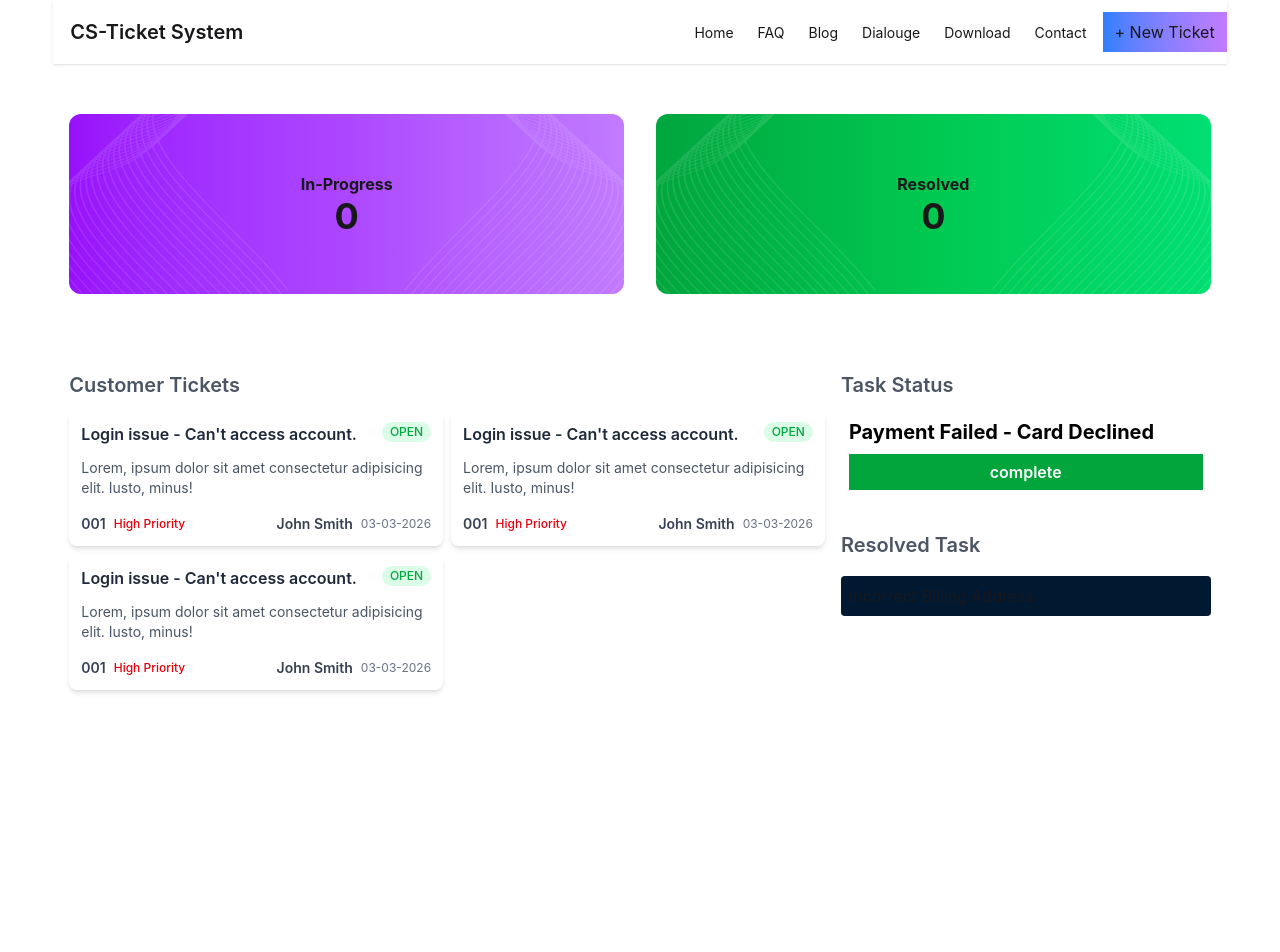
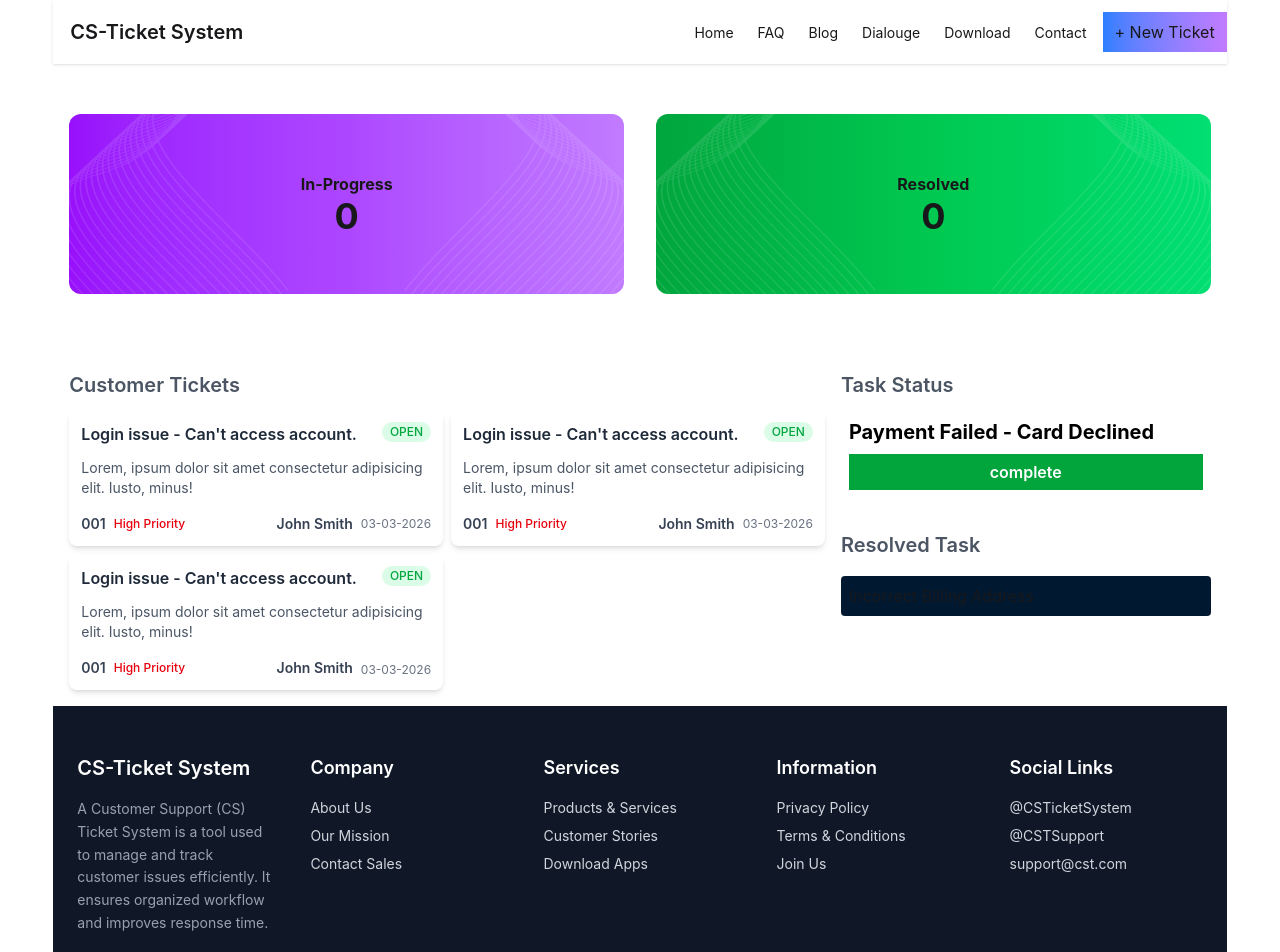
Before and after one commit to pobittra1/cs-ticket-system, a React (Vite) app: page / in a window 1280 px wide. Shown: the top 952 px of the page. Before the commit the page ends 800 px from the top, so only its background shows below. Built offline with nearby package versions, Linux system fonts and the light colour scheme.

Commit message:
implement footer section

```diff
--- a/src/App.jsx
+++ b/src/App.jsx
@@ -1,5 +1,6 @@
 
 import './App.css'
+import Footer from './components/Footer/Footer'
 import HeroSec from './components/HeroSec/HeroSec'
 import Navbar from './components/Navbar/Navbar'
 import TicketSec from './components/TicketSec/TicketSec'
@@ -9,10 +10,11 @@ function App() {
 
   return (
     <>
-      <div className="web-container w-11/12 mx-auto">
+      <div className="web-container w-11/12 mx-auto bg-white">
         <Navbar></Navbar>
         <HeroSec></HeroSec>
         <TicketSec></TicketSec>
+        <Footer></Footer>
       </div>
     </>
   )
--- /dev/null
+++ b/src/components/Footer/Footer.jsx
@@ -0,0 +1,61 @@
+const Footer = () => {
+    return (
+        <footer className="bg-gray-900 text-gray-300">
+            <div className="max-w-7xl mx-auto px-6 py-12
+                      grid grid-cols-1 sm:grid-cols-2 lg:grid-cols-5 gap-10">
+
+                <div>
+                    <h3 className="text-xl font-semibold text-white mb-4">
+                        CS-Ticket System
+                    </h3>
+                    <p className="text-sm leading-relaxed text-gray-400">
+                        A Customer Support (CS) Ticket System is a tool used to manage and track customer issues efficiently. It ensures organized workflow and improves response time.
+                    </p>
+                </div>
+
+                <div>
+                    <h3 className="text-lg font-semibold text-white mb-4">Company</h3>
+                    <ul className="space-y-2 text-sm">
+                        <li className="hover:text-white cursor-pointer">About Us</li>
+                        <li className="hover:text-white cursor-pointer">Our Mission</li>
+                        <li className="hover:text-white cursor-pointer">Contact Sales</li>
+                    </ul>
+                </div>
+
+                <div>
+                    <h3 className="text-lg font-semibold text-white mb-4">Services</h3>
+                    <ul className="space-y-2 text-sm">
+                        <li className="hover:text-white cursor-pointer">Products & Services</li>
+                        <li className="hover:text-white cursor-pointer">Customer Stories</li>
+                        <li className="hover:text-white cursor-pointer">Download Apps</li>
+                    </ul>
+                </div>
+
+                <div>
+                    <h3 className="text-lg font-semibold text-white mb-4">Information</h3>
+                    <ul className="space-y-2 text-sm">
+                        <li className="hover:text-white cursor-pointer">Privacy Policy</li>
+                        <li className="hover:text-white cursor-pointer">Terms & Conditions</li>
+                        <li className="hover:text-white cursor-pointer">Join Us</li>
+                    </ul>
+                </div>
+
+                <div>
+                    <h3 className="text-lg font-semibold text-white mb-4">Social Links</h3>
+                    <ul className="space-y-2 text-sm">
+                        <li className="hover:text-white cursor-pointer">@CSTicketSystem</li>
+                        <li className="hover:text-white cursor-pointer">@CSTSupport</li>
+                        <li className="hover:text-white cursor-pointer">support@cst.com</li>
+                    </ul>
+                </div>
+
+            </div>
+
+            <div className="border-t border-gray-700 py-4 text-center text-sm text-gray-400">
+                <p>© 2026 CS-Ticket System. All rights reserved.</p>
+            </div>
+        </footer>
+    );
+};
+
+export default Footer;
--- a/src/components/TicketSec/TicketSec.jsx
+++ b/src/components/TicketSec/TicketSec.jsx
@@ -101,7 +101,7 @@ const TicketSec = () => {
                             {/* Right info */}
                             <div className="flex items-center gap-2 text-right">
                                 <p className="name font-semibold text-sm">John Smith</p>
-                                <p className="date text-gray-500 text-xs">03-03-2026</p>
+                                <p className="date mt-1 text-gray-500 text-xs">03-03-2026</p>
                             </div>
 
                         </div>
```
